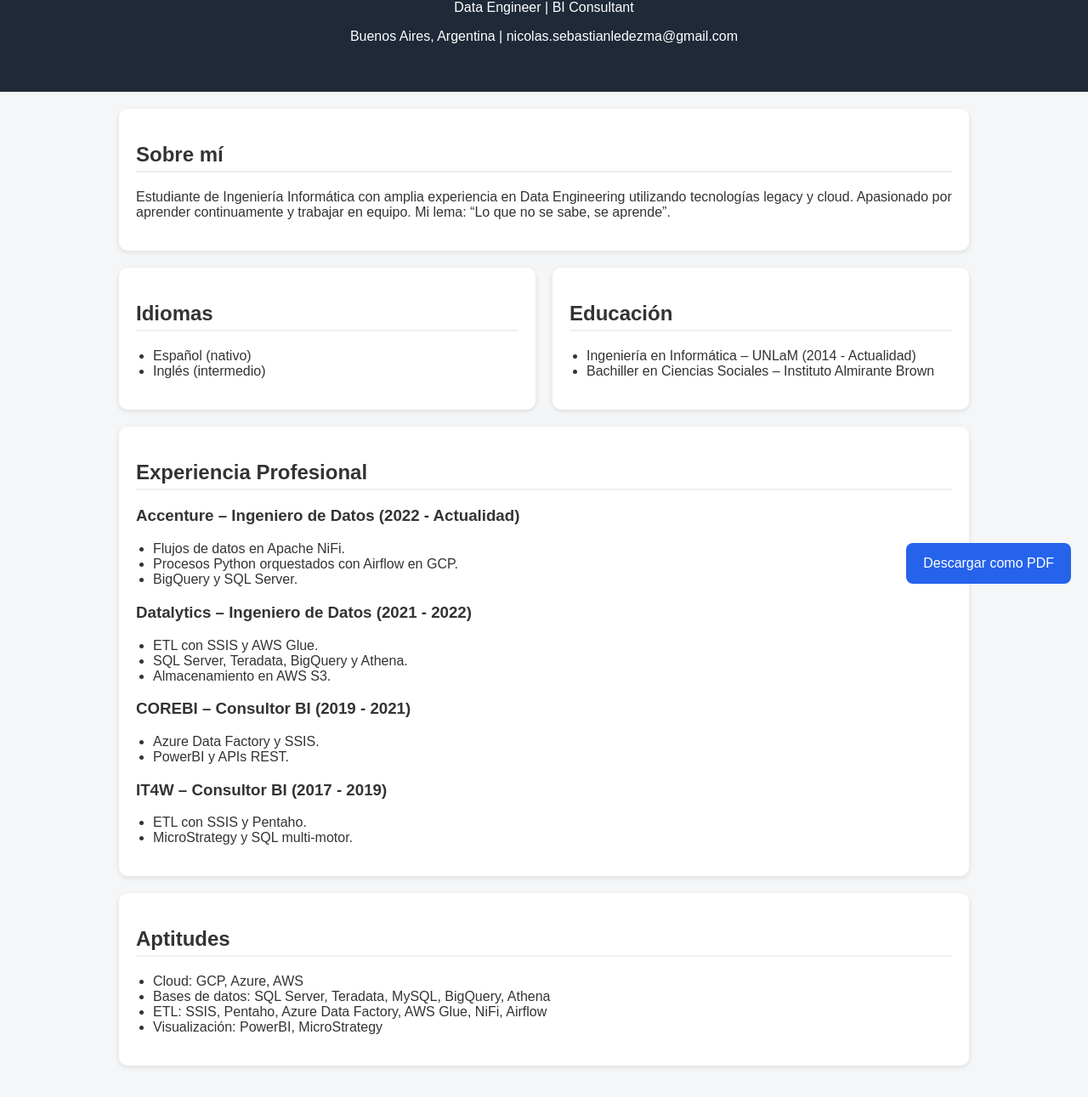
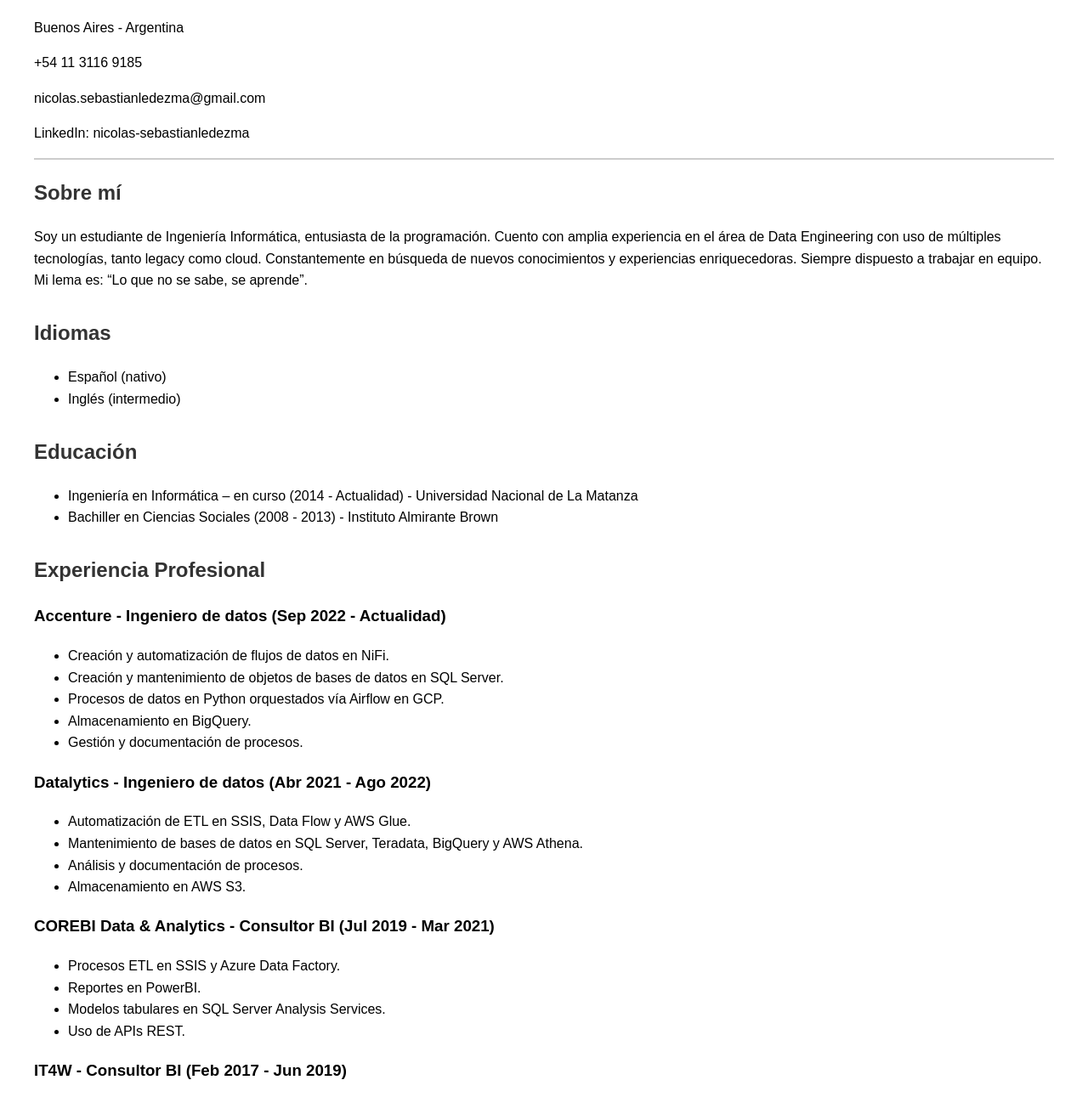
Before and after one commit to NicoSL96/nicolas_sl_cv_portfolio, a plain HTML site: page index.html in a window 1280 px wide. Shown: the part 93-1384 px from the top of the page at 85% size. Drawn offline with Linux system fonts and the light colour scheme.

Commit message:
cambio el index_html

```diff
--- a/index.html
+++ b/index.html
@@ -3,60 +3,38 @@
 <head>
 <meta charset="UTF-8">
 <meta name="viewport" content="width=device-width, initial-scale=1.0">
-<title>Nicolás Sebastián Ledezma | Portfolio CV</title>
+<title>CV - Nicolás Sebastián Ledezma</title>
 <style>
-body { font-family: Arial, sans-serif; margin:0; background:#f4f6f8; color:#333;}
-header { background:#1f2937; color:white; padding:40px 20px; text-align:center;}
-header h1 { margin:0; }
-.container { max-width:1000px; margin:auto; padding:20px;}
-.card { background:white; padding:20px; margin-bottom:20px; border-radius:10px; box-shadow:0 2px 6px rgba(0,0,0,0.1);}
-h2 { border-bottom:2px solid #eee; padding-bottom:5px;}
-ul { padding-left:20px;}
-.grid { display:grid; grid-template-columns:1fr 1fr; gap:20px;}
-.btn {
-    position:fixed;
-    bottom:20px;
-    right:20px;
-    background:#2563eb;
-    color:white;
-    border:none;
-    padding:15px 20px;
-    border-radius:8px;
-    cursor:pointer;
-    font-size:16px;
-}
-.btn:hover { background:#1d4ed8; }
-
-@media(max-width:768px){
-.grid { grid-template-columns:1fr; }
-}
-
-/* PRINT STYLE FOR PDF */
-@media print {
-.btn { display:none; }
-body { background:white; }
-.card { box-shadow:none; border:1px solid #ddd; }
-}
+body { font-family: Arial, sans-serif; margin: 40px; line-height: 1.6; }
+h1, h2 { color: #333; }
+.section { margin-bottom: 30px; }
+ul { margin-top: 5px; }
+.header { border-bottom: 2px solid #ccc; margin-bottom: 20px; }
+.contact { margin-top: 10px; }
+.job { margin-bottom: 15px; }
 </style>
 </head>
 <body>
 
-<header>
+<div class="header">
 <h1>Nicolás Alejandro Sebastián Ledezma</h1>
-<p>Data Engineer | BI Consultant</p>
-<p>Buenos Aires, Argentina | nicolas.sebastianledezma@gmail.com</p>
-</header>
-
-<div class="container">
-
-<div class="card">
-<h2>Sobre mí</h2>
-<p>Estudiante de Ingeniería Informática con amplia experiencia en Data Engineering utilizando tecnologías legacy y cloud.
-Apasionado por aprender continuamente y trabajar en equipo. Mi lema: “Lo que no se sabe, se aprende”.</p>
+<div class="contact">
+<p>Buenos Aires - Argentina</p>
+<p>+54 11 3116 9185</p>
+<p>nicolas.sebastianledezma@gmail.com</p>
+<p>LinkedIn: nicolas-sebastianledezma</p>
+</div>
 </div>
 
-<div class="grid">
-<div class="card">
+<div class="section">
+<h2>Sobre mí</h2>
+<p>Soy un estudiante de Ingeniería Informática, entusiasta de la programación.
+Cuento con amplia experiencia en el área de Data Engineering con uso de múltiples tecnologías,
+tanto legacy como cloud. Constantemente en búsqueda de nuevos conocimientos y experiencias enriquecedoras.
+Siempre dispuesto a trabajar en equipo. Mi lema es: “Lo que no se sabe, se aprende”.</p>
+</div>
+
+<div class="section">
 <h2>Idiomas</h2>
 <ul>
 <li>Español (nativo)</li>
@@ -64,59 +42,69 @@
 </ul>
 </div>
 
-<div class="card">
+<div class="section">
 <h2>Educación</h2>
 <ul>
-<li>Ingeniería en Informática – UNLaM (2014 - Actualidad)</li>
-<li>Bachiller en Ciencias Sociales – Instituto Almirante Brown</li>
+<li>Ingeniería en Informática – en curso (2014 - Actualidad) - Universidad Nacional de La Matanza</li>
+<li>Bachiller en Ciencias Sociales (2008 - 2013) - Instituto Almirante Brown</li>
 </ul>
 </div>
+
+<div class="section">
+<h2>Experiencia Profesional</h2>
+
+<div class="job">
+<h3>Accenture - Ingeniero de datos (Sep 2022 - Actualidad)</h3>
+<ul>
+<li>Creación y automatización de flujos de datos en NiFi.</li>
+<li>Creación y mantenimiento de objetos de bases de datos en SQL Server.</li>
+<li>Procesos de datos en Python orquestados vía Airflow en GCP.</li>
+<li>Almacenamiento en BigQuery.</li>
+<li>Gestión y documentación de procesos.</li>
+</ul>
 </div>
 
-<div class="card">
-<h2>Experiencia Profesional</h2>
-
-<h3>Accenture – Ingeniero de Datos (2022 - Actualidad)</h3>
+<div class="job">
+<h3>Datalytics - Ingeniero de datos (Abr 2021 - Ago 2022)</h3>
 <ul>
-<li>Flujos de datos en Apache NiFi.</li>
-<li>Procesos Python orquestados con Airflow en GCP.</li>
-<li>BigQuery y SQL Server.</li>
-</ul>
-
-<h3>Datalytics – Ingeniero de Datos (2021 - 2022)</h3>
-<ul>
-<li>ETL con SSIS y AWS Glue.</li>
-<li>SQL Server, Teradata, BigQuery y Athena.</li>
+<li>Automatización de ETL en SSIS, Data Flow y AWS Glue.</li>
+<li>Mantenimiento de bases de datos en SQL Server, Teradata, BigQuery y AWS Athena.</li>
+<li>Análisis y documentación de procesos.</li>
 <li>Almacenamiento en AWS S3.</li>
 </ul>
-
-<h3>COREBI – Consultor BI (2019 - 2021)</h3>
-<ul>
-<li>Azure Data Factory y SSIS.</li>
-<li>PowerBI y APIs REST.</li>
-</ul>
-
-<h3>IT4W – Consultor BI (2017 - 2019)</h3>
-<ul>
-<li>ETL con SSIS y Pentaho.</li>
-<li>MicroStrategy y SQL multi‑motor.</li>
-</ul>
-
 </div>
 
-<div class="card">
-<h2>Aptitudes</h2>
+<div class="job">
+<h3>COREBI Data & Analytics - Consultor BI (Jul 2019 - Mar 2021)</h3>
 <ul>
-<li>Cloud: GCP, Azure, AWS</li>
-<li>Bases de datos: SQL Server, Teradata, MySQL, BigQuery, Athena</li>
-<li>ETL: SSIS, Pentaho, Azure Data Factory, AWS Glue, NiFi, Airflow</li>
-<li>Visualización: PowerBI, MicroStrategy</li>
+<li>Procesos ETL en SSIS y Azure Data Factory.</li>
+<li>Reportes en PowerBI.</li>
+<li>Modelos tabulares en SQL Server Analysis Services.</li>
+<li>Uso de APIs REST.</li>
+</ul>
+</div>
+
+<div class="job">
+<h3>IT4W - Consultor BI (Feb 2017 - Jun 2019)</h3>
+<ul>
+<li>ETLs en SSIS y Pentaho.</li>
+<li>Mantenimiento de bases de datos en SQL Server.</li>
+<li>Reportes en MicroStrategy.</li>
+<li>Consultas en múltiples motores SQL.</li>
 </ul>
 </div>
 
 </div>
 
-<button class="btn" onclick="window.print()">Descargar como PDF</button>
+<div class="section">
+<h2>Aptitudes</h2>
+<ul>
+<li>Plataformas Cloud: GCP, Azure, AWS</li>
+<li>Bases de Datos: SQL Server, Teradata, Informix, MySQL, Azure SQL, BigQuery, AWS Athena</li>
+<li>Herramientas ETL: SSIS, Pentaho, Azure Data Factory, AWS Glue, Apache NiFi, Apache Airflow</li>
+<li>Visualización: PowerBI, MicroStrategy</li>
+</ul>
+</div>
 
 </body>
 </html>
```
Also changed, not shown: cv_nicolas_ledezma.html (deleted, +0 -110 lines).
